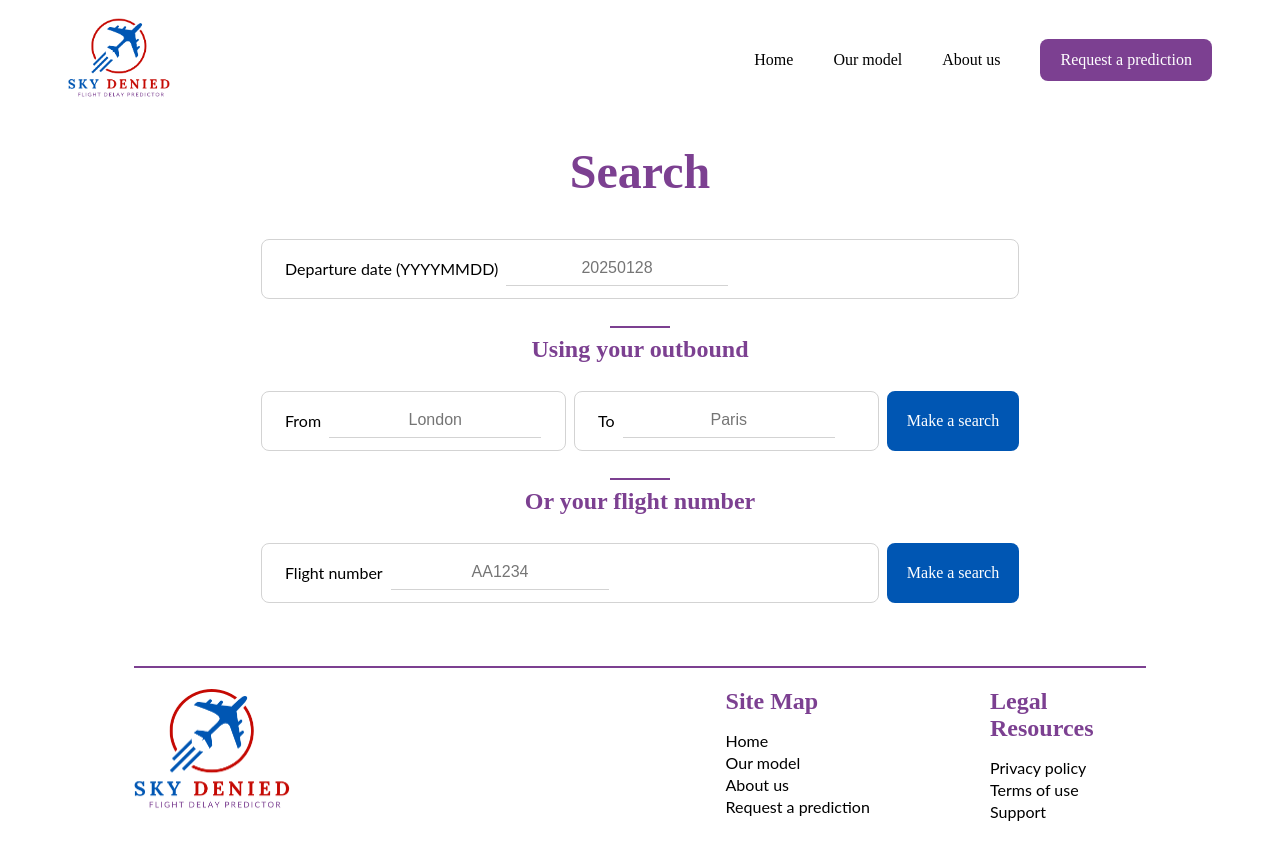
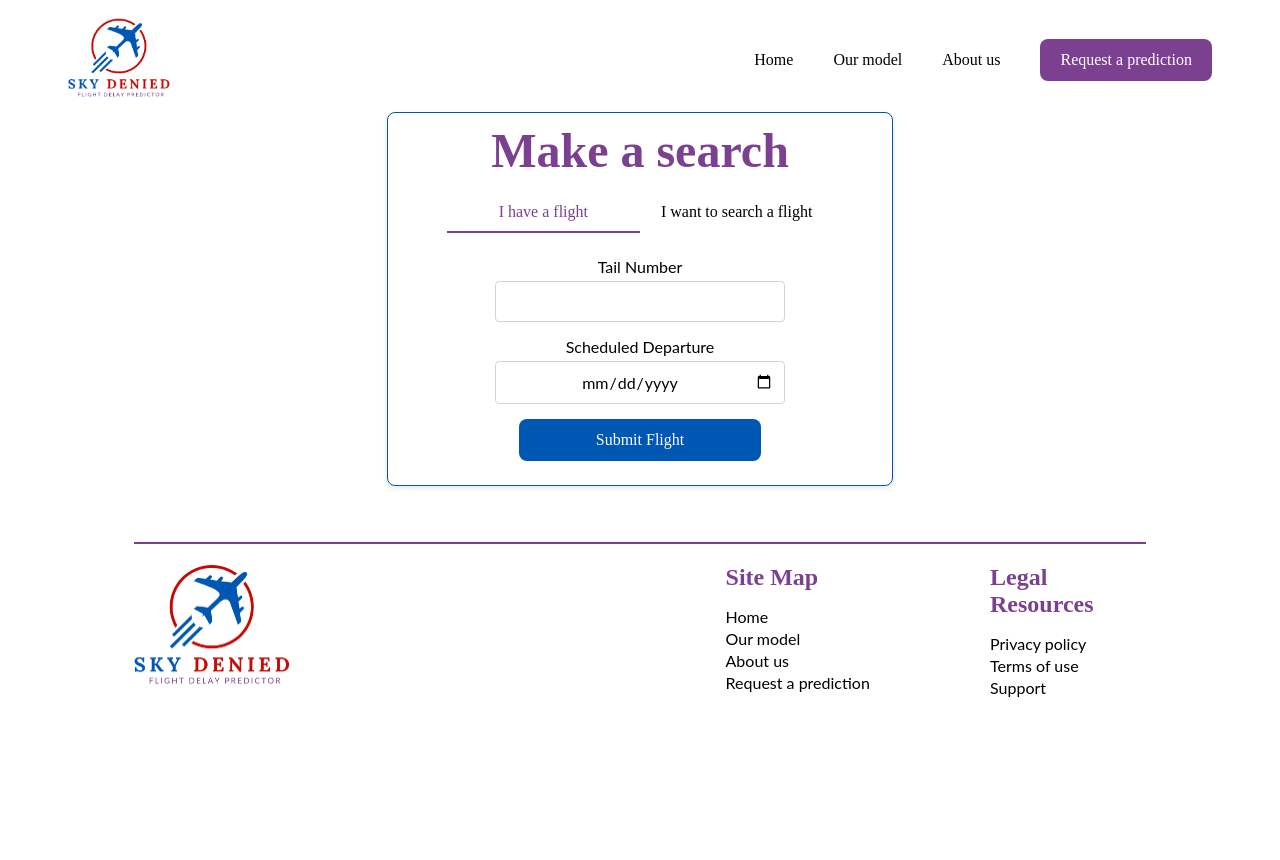
Before and after one commit to thatgirlAm/sky_denied_WEB_APP, an Angular app in the folder front/: page /search in a window 1280 px wide. Shown: the top 860 px of the page. After the commit the page ends 800 px from the top, so only its background shows below. Built offline with nearby package versions, Linux system fonts and the light colour scheme.

Commit message:
dev:Update search form with logic

```diff
--- a/front/src/app/search-form/search-form.component.css
+++ b/front/src/app/search-form/search-form.component.css
@@ -1,54 +1,88 @@
-.search-form {
-  max-width: 60%;
-  min-width: 700px;
-  margin: 0 auto;
+.flight-search-container {
+  border: 1px solid var(--blue_sd);
+  border-radius: 8px;
+  padding: 2%;
+  width: 100%;
+  box-shadow: 0 2px 5px rgba(0, 0, 0, 0.1);
 }
 
-/* Divider */
-h2::before {
-  content: "";
-  display: block;
-  width: 60px;
-  height: 2px;
-  background-color: var(--purple_sd);
-  margin: 0 auto 8px auto;
+.flight-search-container h1 {
+  width: 100%;
+  max-width: 100%;
+  min-width: 50%;
+  margin: 0;
 }
 
-.row {
+.tab-buttons {
   display: flex;
-  width: 100%;
-  min-width: 700px;
-  align-items: center;
-  gap: 1%;
-
+  justify-content: center;
+  margin: 3% 0 5%;
 }
 
-.input-box {
-  width: 100%;
-  height: 60px;
-  display: flex;
-  align-items: center;
-  box-sizing: border-box;
-  border: 1px solid lightgrey;
-  background-color: white;
-  border-radius: 8px;
-  margin: 1% 0;
-  padding: 0 2%;
+.tab-button {
+  background-color: transparent;
+  border: none;
+  color: black;
+  width: 40%;
+  min-width: auto;
+  padding: 10px 20px;
+  font-size: 16px;
+  border-radius: 0;
+  border-bottom: 2px solid transparent;
+  transition: border-bottom-color;
 }
 
-.search-button {
-  height: 30px;
-  display: flex;
-  align-items: center;
+.tab-button.active {
+  color: var(--purple_sd);
+  border-bottom-color: var(--purple_sd);
 }
 
-.search-button input[type="submit"] {
+.tab-button:hover {
+  color: var(--purple_sd);
+}
+
+.tab-content {
+  display: none;
+  text-align: center;
+}
+
+.tab-content.active {
+  display: block;
+  margin-bottom: 3%;
+}
+
+.input-group {
+  width: 60%;
+  margin: auto auto 15px;
+}
+
+.input-group label {
+  display: block;
+  margin-bottom: 5px;
+  color: black;
+  font-size: 16px;
+}
+
+.input-group input[type="text"], .input-group input[type="date"], .input-group select {
+  width: 100%;
+  padding: 10px;
+  border: 1px solid lightgrey;
+  border-radius: 4px;
+  font-size: 16px;
+  box-sizing: border-box;
+  font-family: 'Lato', sans-serif;
+  text-align: center;
+}
+
+.input-group input::placeholder {
+  color: black;
+}
+
+.submit-button {
   background-color: var(--blue_sd);
-  height: 60px;
-  padding: 8px 20px;
-  display: flex;
-  align-items: center;
-  justify-content: center;
-  white-space: nowrap;
-  box-sizing: border-box;
+  width: 50%;
 }
+
+.submit-button:hover {
+  background-color: var(--blue_hoover_sd);
+}
--- a/front/src/app/search-form/search-form.component.html
+++ b/front/src/app/search-form/search-form.component.html
@@ -1,47 +1,105 @@
-<h1>
-  Search
-</h1>
-<div class="search-form">
-  <div class="row">
-    <div class="input-box">
-      <label for="date">
-        Departure date (YYYYMMDD)
-      </label>
-      <input id="date" placeholder="20250128" />
+<div class="section">
+  <!-- Loader Overlay -->
+  <div class="loader-overlay" *ngIf="isLoading">
+    <div class="loader"></div>
+    <div class="loader-text">Processing your request...</div>
+  </div>
+
+  <!-- Headers -->
+  <div class="flight-search-container">
+    <h1>
+      Make a search
+    </h1>
+    <div class="tab-buttons">
+      <button
+        class="tab-button"
+        [class.active]="activeTab === 'have-flight'"
+        (click)="switchTab('have-flight')"
+        data-tab="have-flight"
+      >
+        I have a flight
+      </button>
+      <button
+        class="tab-button"
+        [class.active]="activeTab === 'search-flight'"
+        (click)="switchTab('search-flight')"
+        data-tab="search-flight"
+      >
+        I want to search a flight
+      </button>
     </div>
-  </div>
-  <h2>
-    Using your outbound
-  </h2>
-  <div class="row">
-    <div class="input-box">
-      <label for="departure">
-        From
-      </label>
-      <input id="departure" placeholder="London" />
+
+    <!-- Have Flight Tab -->
+    <div [formGroup]="haveFlightForm" class="tab-content" [class.active]="activeTab === 'have-flight'">
+      <div class="input-group">
+        <label for="tail_number">Tail Number</label>
+        <input formControlName="tail_number" type="text" id="tail_number">
+        <div class="validation-error" *ngIf="haveFlightForm.get('tail_number')?.invalid && haveFlightForm.get('tail_number')?.touched || submitted ">
+          ✖ Tail number is required
+        </div>
+      </div>
+      <div class="input-group">
+        <label for="scheduled_departure_local">Scheduled Departure</label>
+        <input formControlName="scheduled_departure_local" type="date" id="scheduled_departure_local">
+      </div>
+      <button class="submit-button"
+              (click)="fetchFlightData()"
+              [disabled]=" isLoading">
+        {{ isLoading ? 'Processing...' : 'Submit Flight' }}
+      </button>
     </div>
-    <div class="input-box">
-      <label for="destination">
-        To
-      </label>
-      <input id="destination" placeholder="Paris" />
+
+    <!-- Search Flight Tab -->
+    <div [formGroup]="searchFlightForm" class="tab-content" [class.active]="activeTab === 'search-flight'">
+      <div class="input-group">
+        <label for="depart_from">Departure</label>
+        <select id="depart_from" formControlName="depart_from">
+          <option value="" disabled hidden>Select departure airport</option>
+          <option value="ATL">Atlanta</option>
+          <option value="DFW">Dallas</option>
+          <option value="DEN">Denver</option>
+          <option value="ORD">Chicago</option>
+          <option value="CLT">Charlotte</option>
+          <option value="LAX">Los Angeles</option>
+          <option value="LAS">Las Vegas</option>
+          <option value="SEA">Seattle</option>
+          <option value="MCO">Orlando</option>
+          <option value="PHX">Phoenix</option>
+        </select>        <div class="validation-error" *ngIf="searchFlightForm.get('depart_from')?.errors?.['required'] && searchFlightForm.get('depart_from')?.touched || submitted  ">
+          ✖ Departure location is required
+        </div>
+        <!-- <div class="validation-error" *ngIf="searchFlightForm.get('depart_from_iata')?.errors?.['maxlength']">
+          ✖ IATA code must be 3 characters
+        </div> -->
+      </div>
+      <div class="input-group">
+        <label for="arrive_at">Arrival</label>
+        <select id="arrive_at" formControlName="arrive_at">
+          <option value="" disabled hidden>Select departure airport</option>
+          <option value="ATL">Atlanta</option>
+          <option value="DFW">Dallas</option>
+          <option value="DEN">Denver</option>
+          <option value="ORD">Chicago</option>
+          <option value="CLT">Charlotte</option>
+          <option value="LAX">Los Angeles</option>
+          <option value="LAS">Las Vegas</option>
+          <option value="SEA">Seattle</option>
+          <option value="MCO">Orlando</option>
+          <option value="PHX">Phoenix</option>
+        </select>
+        <div class="validation-error" *ngIf="searchFlightForm.get('arrive_at')?.errors?.['required'] && searchFlightForm.get('arrive_at')?.touched || submitted  ">
+          ✖ Arrival location is required
+        </div>
+        <!-- <div class="validation-error" *ngIf="searchFlightForm.get('arrive_at')?.errors?.['maxlength']">
+          ✖ IATA code must be 3 characters
+        </div> -->
+      </div>
+      <button class="submit-button"
+              (click)="fetchFlightData()"
+              [disabled]="isLoading">
+        {{ isLoading ? 'Searching...' : 'Search Flights' }}
+      </button>
     </div>
-    <div class="search-button">
-      <input type="submit" value="Make a search">
-    </div>
-  </div>
-  <h2>
-    Or your flight number
-  </h2>
-  <div class="row">
-    <div class="input-box">
-      <label for="flight_number">
-        Flight number
-      </label>
-      <input id="flight_number" placeholder="AA1234" />
-    </div>
-    <div class="search-button">
-      <input type="submit" value="Make a search">
-    </div>
+
   </div>
 </div>
--- a/front/src/app/search-form/search-form.component.ts
+++ b/front/src/app/search-form/search-form.component.ts
@@ -1,11 +1,96 @@
 import { Component } from '@angular/core';
+import {
+  AbstractControl,
+  FormBuilder,
+  FormGroup,
+  ReactiveFormsModule,
+  ValidationErrors,
+  Validators
+} from '@angular/forms';
+import {ApiService} from '../api-service.service';
+import {Flight} from '../flight';
+import {RouterModule} from '@angular/router';
+import {NgIf} from '@angular/common';
 
 @Component({
   selector: 'app-search-form',
-  imports: [],
+  imports: [ReactiveFormsModule, NgIf],
   templateUrl: './search-form.component.html',
   styleUrl: './search-form.component.css'
 })
 export class SearchFormComponent {
+  activeTab = 'have-flight';
+  isLoading = false;
+  submitted = false;
 
+  haveFlightForm: FormGroup;
+  searchFlightForm: FormGroup;
+
+  constructor(
+    private fb: FormBuilder,
+    private api: ApiService
+  ) {
+    this.haveFlightForm = this.fb.group({
+      tail_number: ['', Validators.required],
+      scheduled_departure_local: ['', [this.dateTimeValidator]],
+
+    });
+
+    this.searchFlightForm = this.fb.group({
+      depart_from: ['', [Validators.required]],
+      arrive_at: ['', [Validators.required]]
+    });
+  }
+
+  fetchFlightData() {
+    this.submitted = true;
+    const formGroup = this.activeTab === 'have-flight'
+      ? this.haveFlightForm
+      : this.searchFlightForm;
+
+    formGroup.markAllAsTouched();
+    if (formGroup.invalid) return;
+
+    this.isLoading = true;
+
+    // Build search parameters based on active tab
+    const searchParams = this.activeTab === 'have-flight'
+      ? { tail_number: this.haveFlightForm.value.tail_number }
+      : {
+        depart_from: this.searchFlightForm.value.depart_from,
+        arrive_at: this.searchFlightForm.value.arrive_at
+      };
+    console.log(searchParams);
+
+
+    this.api.searchFlights(searchParams).subscribe({
+      next: (flights: Flight[]) => {
+        console.log('Flight Data:', flights);
+        console.table(flights);
+        this.isLoading = false;
+        this.submitted = false;
+      },
+      error: (err) => {
+        this.isLoading = false;
+        this.submitted = false;
+      }
+    });
+  }
+  switchTab(tabId: string) {
+    this.submitted = false;
+    this.activeTab = tabId;
+  }
+
+  dateTimeValidator(control: AbstractControl): ValidationErrors | null {
+    const value = control.value;
+
+    // Regular expression to match date and time format (e.g., YYYY-MM-DD HH:mm:ss)
+    const dateTimeRegex = /^\d{4}-\d{2}-\d{2}?$/;
+
+    if (!value || dateTimeRegex.test(value)) {
+      return null; // Valid
+    }
+
+    return { invalidDateTime: 'Invalid date and time format. Use YYYY-MM-DD HH:mm:ss' }; // Invalid
+  }
 }
--- a/front/src/styles.css
+++ b/front/src/styles.css
@@ -5,6 +5,18 @@
   --red_sd: #DC3545;
   --green_sd: #28A745;
   --purple_hoover_sd: #592f6b;
+  --blue_hoover_sd: #004494;
+}
+
+.section {
+  display: flex;
+  justify-content: space-evenly;
+  max-width: 60%;
+  min-width: 40%;
+  margin: auto;
+  gap: 5%;
+  align-items: center;
+  flex-wrap: wrap;
 }
 
 .section-divider {
@@ -91,3 +103,19 @@ label {
   margin: 0.5rem;
   font-size: 16px;
 }
+
+app-search-form {
+  display: flex;
+  justify-content: center;
+  width: 100%;
+}
+
+.paragraph h1 {
+  text-align: left;
+}
+
+.paragraph {
+  flex: 1 1 40%;
+  min-width: 50%;
+  text-align: justify;
+}
```
